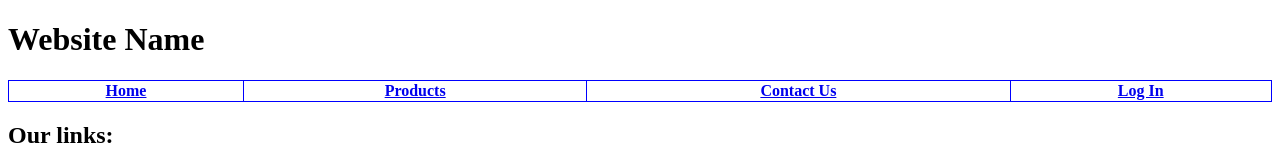
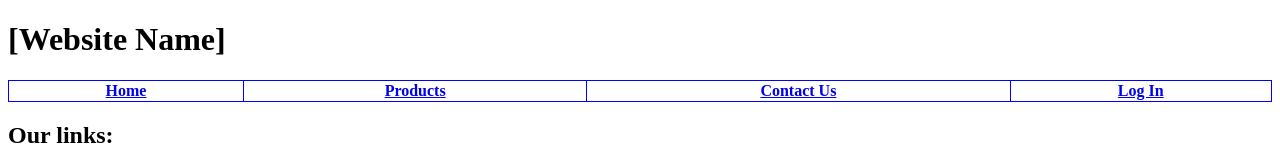
Before and after one commit to malsayed03/381Assignment1, a plain HTML site: page contact.html in a window 1280 px wide. Shown: the top 160 px of the page. Drawn offline with Linux system fonts and the light colour scheme.

Commit message:
logo + website name to [website name]

```diff
--- a/contact.html
+++ b/contact.html
@@ -9,7 +9,7 @@
 <body>
     <header>
         <!-- Logo and website name go here -->
-        <h1>Website Name</h1>
+        <h1>[Website Name]</h1>
     </header>
 
     <div>
```
Also changed, not shown: index.html (+1 -1 lines), products.html (+1 -1 lines), potionlogo.png (added).
